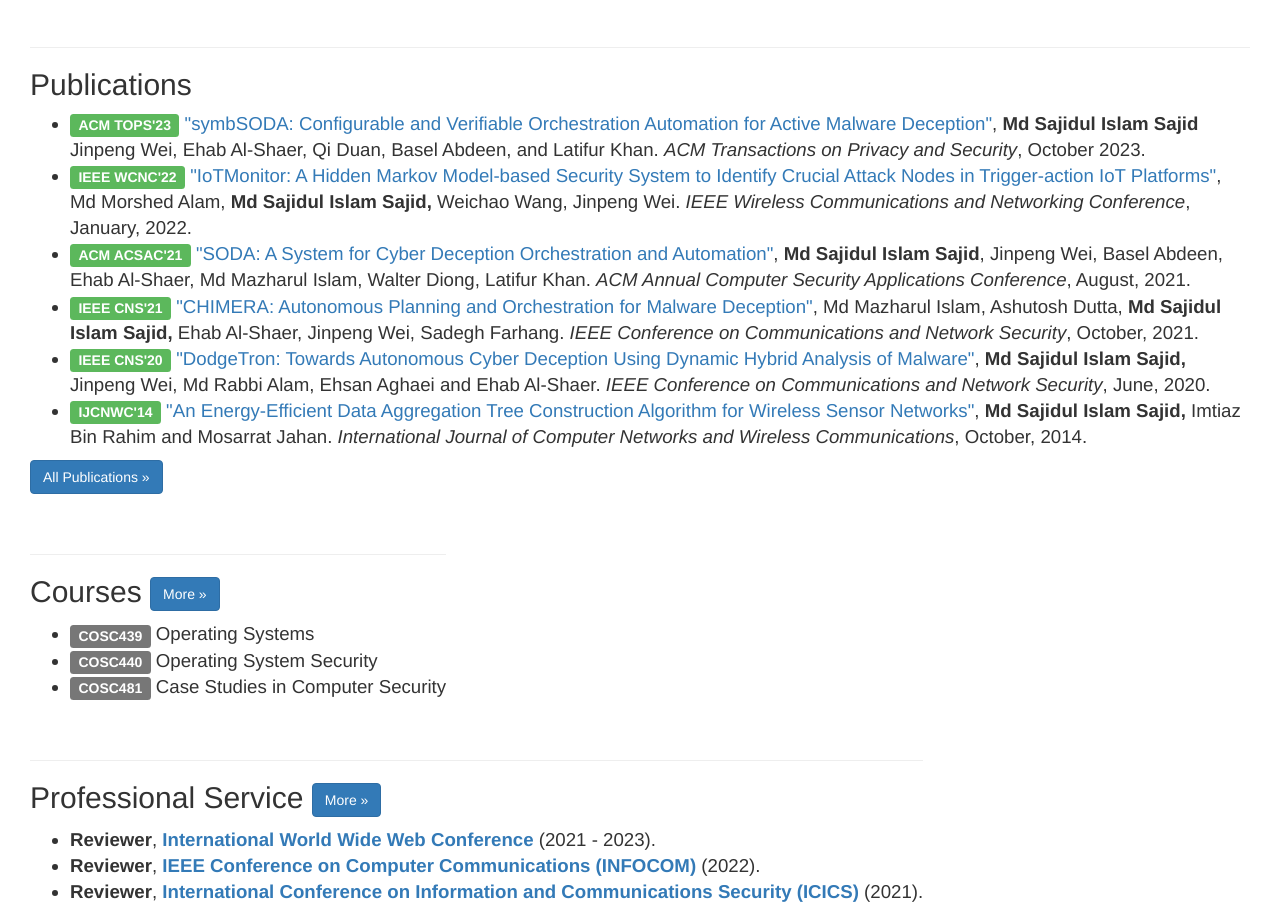
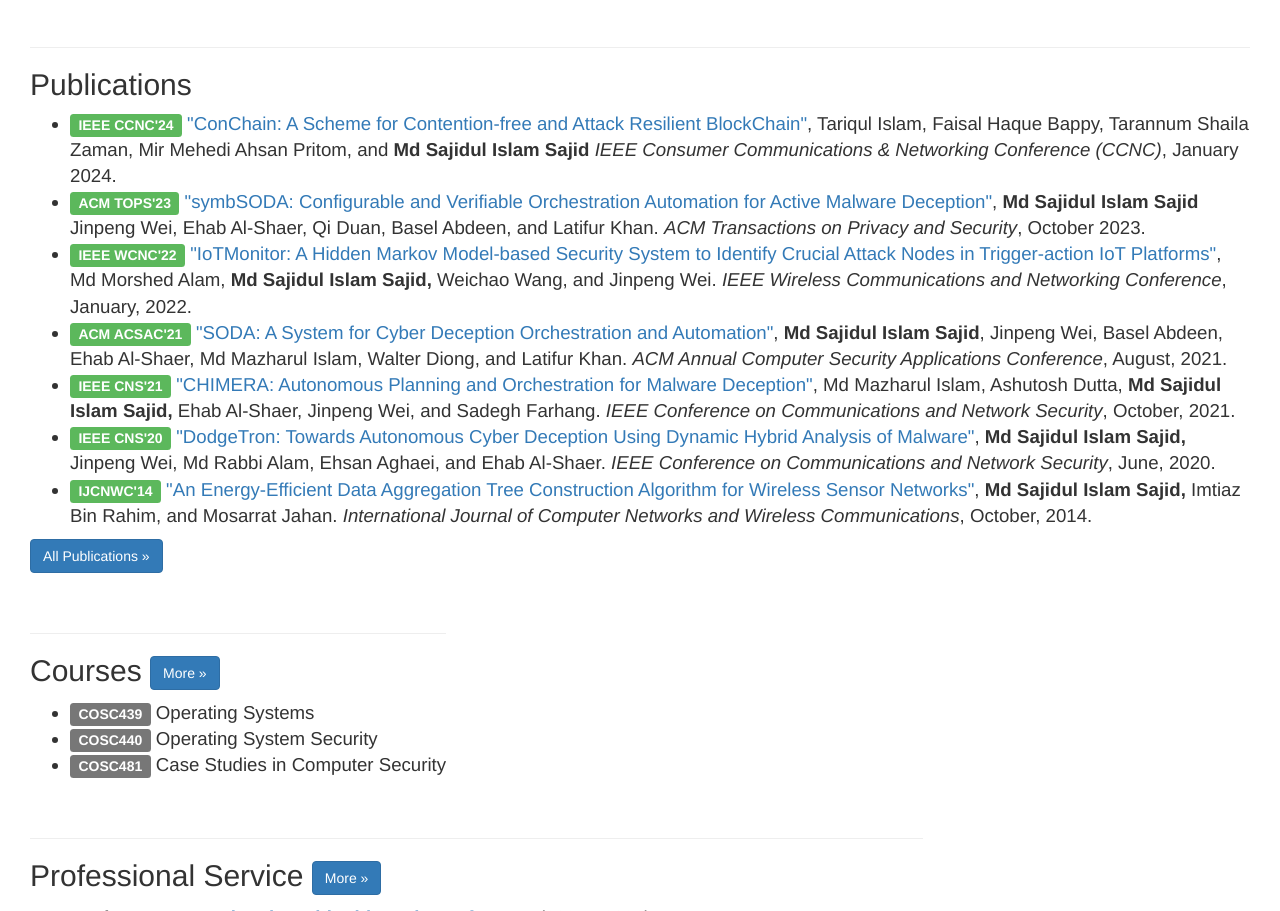
Before and after one commit to sajid36/sajid36.github.io, a plain HTML site: page index.html in a window 1280 px wide. Shown: the part 930-1841 px from the top of the page. Drawn offline with Linux system fonts and the light colour scheme; files whose address does not match are found by name.

Commit message:
Update index.html

```diff
--- a/index.html
+++ b/index.html
@@ -303,18 +303,20 @@
 
                         </h4> -->
                         <ul>
+							<li><span class="label label-success">IEEE CCNC'24</span> <a target="_blank">"ConChain: A Scheme for Contention-free and Attack Resilient BlockChain"</a>, Tariqul Islam, Faisal Haque Bappy, Tarannum Shaila Zaman, Mir Mehedi Ahsan Pritom, and <b>Md Sajidul Islam Sajid</b> <i>IEEE Consumer Communications & Networking Conference (CCNC)</i>, January 2024.
+							</li>
 							<li><span class="label label-success">ACM TOPS'23</span> <a target="_blank" href="https://dl.acm.org/doi/10.1145/3624568">"symbSODA: Configurable and Verifiable Orchestration Automation for Active Malware Deception"</a>, <b>Md Sajidul Islam Sajid</b> Jinpeng Wei, Ehab Al-Shaer, Qi Duan, Basel Abdeen, and Latifur Khan. <i>ACM Transactions on Privacy and Security</i>, October 2023.
 							</li>
 
-							<li><span class="label label-success">IEEE WCNC'22</span> <a target="_blank" href="https://dl.acm.org/doi/abs/10.1109/WCNC51071.2022.9771878">"IoTMonitor: A Hidden Markov Model-based Security System to Identify Crucial Attack Nodes in Trigger-action IoT Platforms"</a>, Md Morshed Alam, <b>Md Sajidul Islam Sajid, </b>Weichao Wang, Jinpeng Wei. <i>IEEE Wireless Communications and Networking Conference</i>,  January, 2022. </li>
+							<li><span class="label label-success">IEEE WCNC'22</span> <a target="_blank" href="https://dl.acm.org/doi/abs/10.1109/WCNC51071.2022.9771878">"IoTMonitor: A Hidden Markov Model-based Security System to Identify Crucial Attack Nodes in Trigger-action IoT Platforms"</a>, Md Morshed Alam, <b>Md Sajidul Islam Sajid, </b>Weichao Wang, and Jinpeng Wei. <i>IEEE Wireless Communications and Networking Conference</i>,  January, 2022. </li>
 
-							<li><span class="label label-success">ACM ACSAC'21</span> <a target="_blank" href="https://dl.acm.org/doi/10.1145/3485832.3485918">"SODA: A System for Cyber Deception Orchestration and Automation"</a>, <b>Md Sajidul Islam Sajid</b>, Jinpeng Wei, Basel Abdeen, Ehab Al-Shaer, Md Mazharul Islam, Walter Diong, Latifur Khan. <i>ACM Annual Computer Security Applications Conference</i>,  August, 2021. </li>
+							<li><span class="label label-success">ACM ACSAC'21</span> <a target="_blank" href="https://dl.acm.org/doi/10.1145/3485832.3485918">"SODA: A System for Cyber Deception Orchestration and Automation"</a>, <b>Md Sajidul Islam Sajid</b>, Jinpeng Wei, Basel Abdeen, Ehab Al-Shaer, Md Mazharul Islam, Walter Diong, and Latifur Khan. <i>ACM Annual Computer Security Applications Conference</i>,  August, 2021. </li>
 
-							<li><span class="label label-success">IEEE CNS'21</span> <a target="_blank" href="https://ieeexplore.ieee.org/document/9705030/">"CHIMERA: Autonomous Planning and Orchestration for Malware Deception"</a>, Md Mazharul Islam, Ashutosh Dutta, <b>Md Sajidul Islam Sajid, </b> Ehab Al-Shaer, Jinpeng Wei, Sadegh Farhang. <i>IEEE Conference on Communications and Network Security</i>,  October, 2021. </li>
+							<li><span class="label label-success">IEEE CNS'21</span> <a target="_blank" href="https://ieeexplore.ieee.org/document/9705030/">"CHIMERA: Autonomous Planning and Orchestration for Malware Deception"</a>, Md Mazharul Islam, Ashutosh Dutta, <b>Md Sajidul Islam Sajid, </b> Ehab Al-Shaer, Jinpeng Wei, and Sadegh Farhang. <i>IEEE Conference on Communications and Network Security</i>,  October, 2021. </li>
 
-							<li><span class="label label-success">IEEE CNS'20</span> <a target="_blank" href="https://ieeexplore.ieee.org/document/9162202">"DodgeTron: Towards Autonomous Cyber Deception Using Dynamic Hybrid Analysis of Malware"</a>, <b>Md Sajidul Islam Sajid, </b> Jinpeng Wei, Md Rabbi Alam, Ehsan Aghaei and Ehab Al-Shaer. <i>IEEE Conference on Communications and Network Security</i>,  June, 2020. </li>
+							<li><span class="label label-success">IEEE CNS'20</span> <a target="_blank" href="https://ieeexplore.ieee.org/document/9162202">"DodgeTron: Towards Autonomous Cyber Deception Using Dynamic Hybrid Analysis of Malware"</a>, <b>Md Sajidul Islam Sajid, </b> Jinpeng Wei, Md Rabbi Alam, Ehsan Aghaei, and Ehab Al-Shaer. <i>IEEE Conference on Communications and Network Security</i>,  June, 2020. </li>
 
-							<li><span class="label label-success">IJCNWC'14</span> <a target="_blank" href="https://webpages.charlotte.edu/msajid/publications/1vol4no5.pdf">"An Energy-Efficient Data Aggregation Tree Construction Algorithm for Wireless Sensor Networks"</a>, <b>Md Sajidul Islam Sajid, </b> Imtiaz Bin Rahim and Mosarrat Jahan. <i>International Journal of Computer Networks and Wireless Communications</i>,  October, 2014. </li>
+							<li><span class="label label-success">IJCNWC'14</span> <a target="_blank" href="https://webpages.charlotte.edu/msajid/publications/1vol4no5.pdf">"An Energy-Efficient Data Aggregation Tree Construction Algorithm for Wireless Sensor Networks"</a>, <b>Md Sajidul Islam Sajid, </b> Imtiaz Bin Rahim, and Mosarrat Jahan. <i>International Journal of Computer Networks and Wireless Communications</i>,  October, 2014. </li>
 
 
                         </ul>
```
